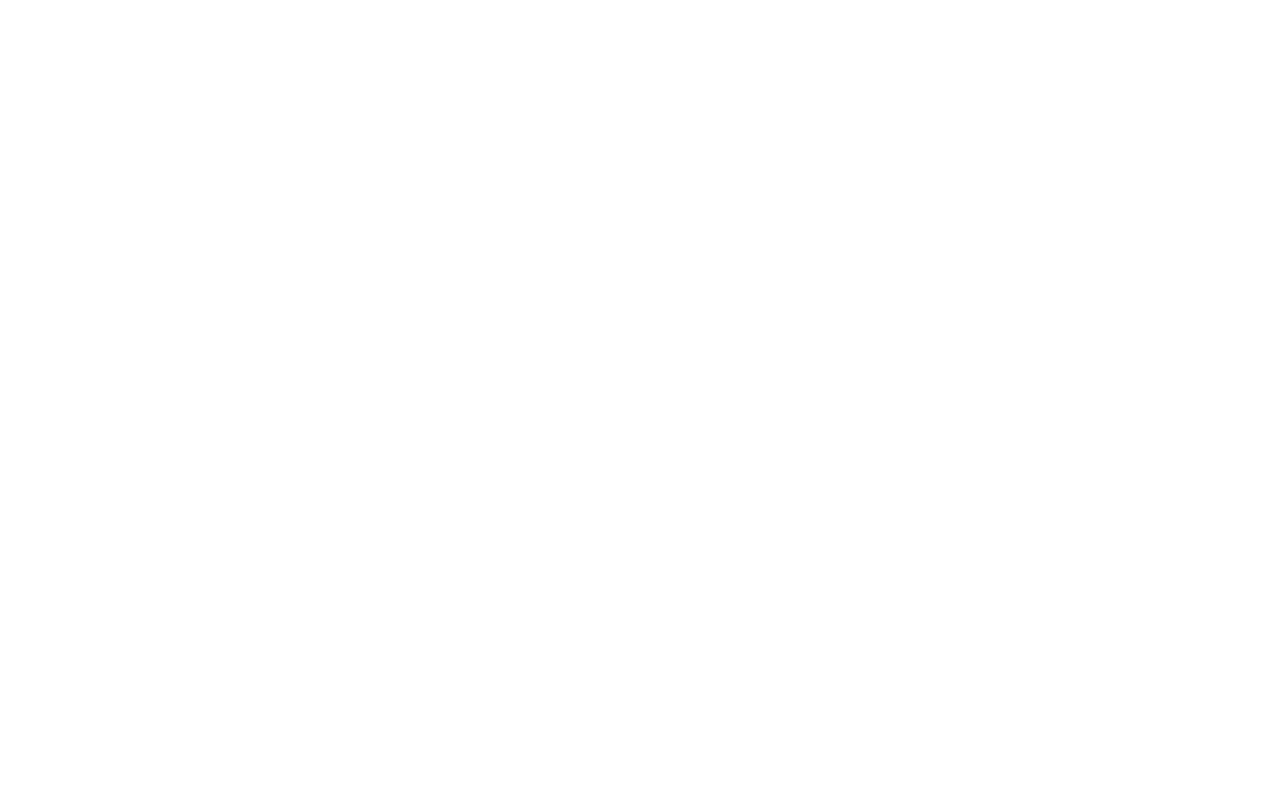
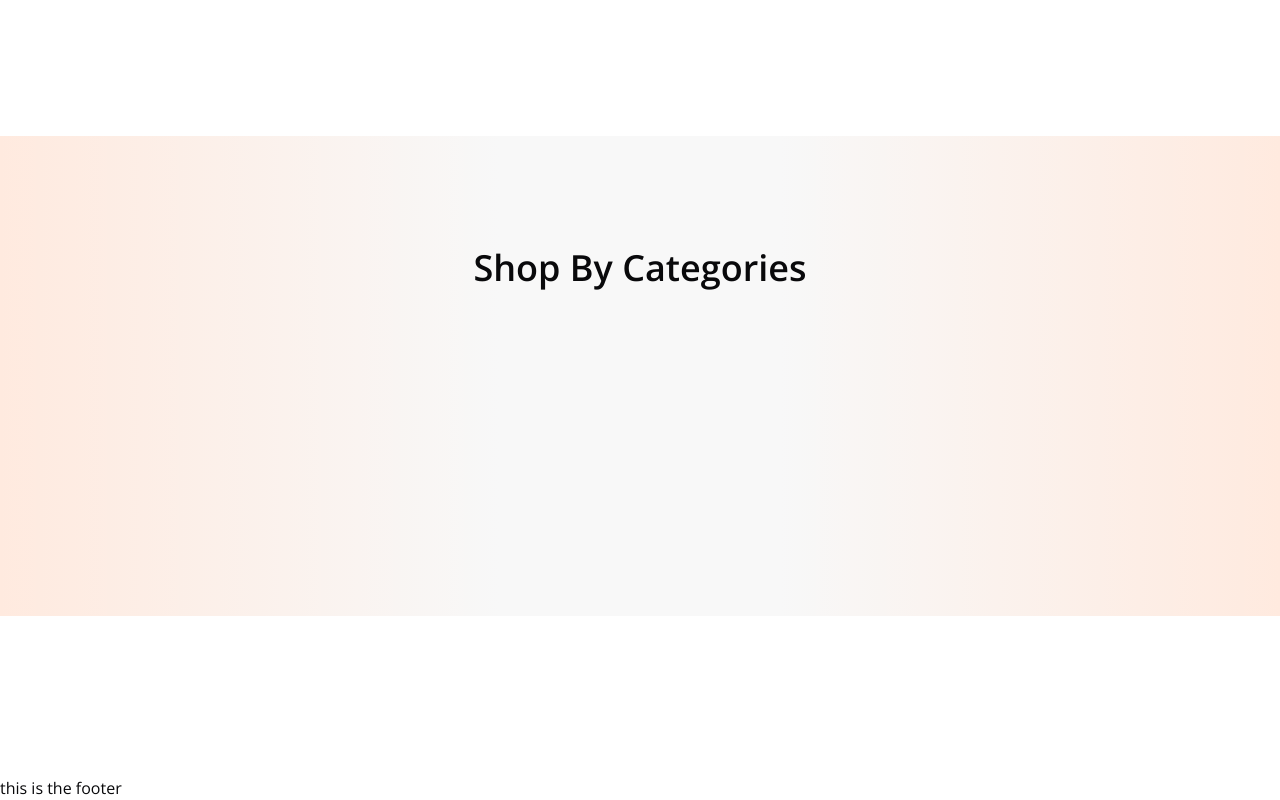
Before and after one commit to nahidbinwadood/aaronn-ecommerce, a React (Vite) app: page / in a window 1280 px wide. Shown: the part 1674-2474 px from the top of the page. Before the commit the page ends 1674 px from the top, so only its background shows below. Built offline with nearby package versions, Linux system fonts and the light colour scheme.

Commit message:
added category setion in homepage

```diff
--- /dev/null
+++ b/src/Components/Title.jsx
@@ -0,0 +1,10 @@
+// eslint-disable-next-line react/prop-types
+const Title = ({ title }) => {
+  return (
+    <>
+      <h2 className="text-4xl font-semibold text-center">{title}</h2>
+    </>
+  );
+};
+
+export default Title;
--- a/src/Pages/Homepage/Homepage.jsx
+++ b/src/Pages/Homepage/Homepage.jsx
@@ -1,9 +1,11 @@
 import Banner from './Sections/Banner';
+import Categories from './Sections/Categories';
 
 const Homepage = () => {
   return (
     <>
       <Banner />
+      <Categories />
     </>
   );
 };
--- /dev/null
+++ b/src/Pages/Homepage/Sections/Categories.jsx
@@ -0,0 +1,31 @@
+import Title from '@/Components/Title';
+
+const Categories = () => {
+  return (
+    <section className="my-40 h-[60vh] bg-[#F8F8F8] relative">
+      {/* Right Gradient Box */}
+      <div
+        style={{
+          background:
+            'linear-gradient(-90deg, #FFEADF 0%, rgba(245, 245, 245, 0.00) 100%)',
+        }}
+        className="w-[500px] h-full absolute top-0 right-0 z-10"
+      />
+
+      {/* Left Gradient Box */}
+      <div
+        style={{
+          background:
+            'linear-gradient(90deg, #FFEADF 0%, rgba(245, 245, 245, 0.00) 100%)',
+        }}
+        className="w-[500px] h-full absolute top-0 left-0 z-10"
+      />
+
+      <div className="container mx-auto pt-28 relative z-20">
+        <Title title={'Shop By Categories'} />
+      </div>
+    </section>
+  );
+};
+
+export default Categories;
```
